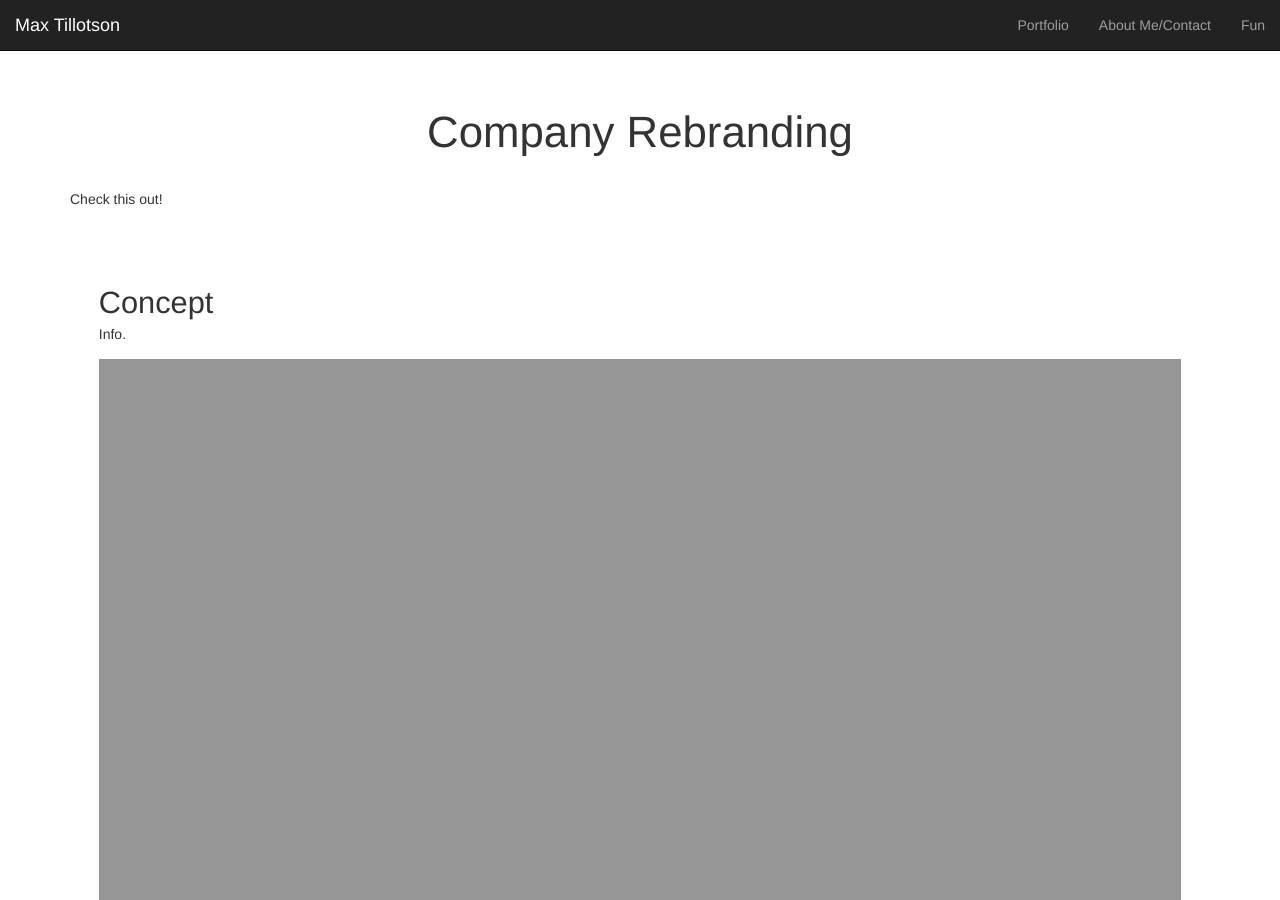
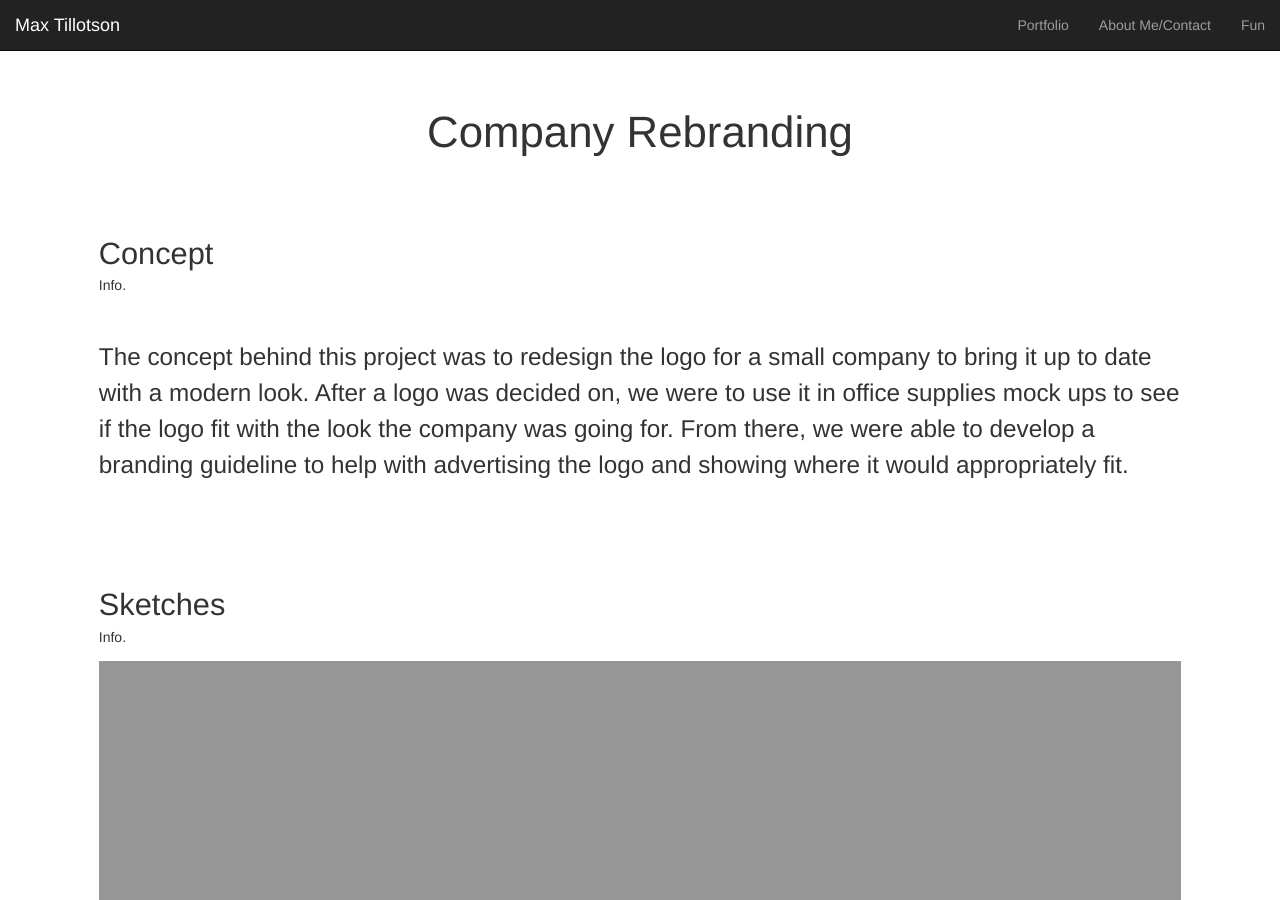
Before and after one commit to MaxTillotson/maxtill.ca, a Jekyll site: the page built from company-rebranding.html, in a window 1280 px wide and 900 px high. Built offline with Jekyll 4.4.1, drawn with Linux system fonts in a browser that asks for light colours; nearby versions of some CDN libraries.

Commit message:
added content

```diff
--- a/company-rebranding.html
+++ b/company-rebranding.html
@@ -4,16 +4,13 @@ layout: default
 ---
     <div class="container">
       <h1 class="pad-t-2 text-center yotta">Company Rebranding</h1>
-      <p>Check this out!</p>
       <div class="grid">
         <div class="unit xs-1 s-1 m-1 l-1">
           <div class="island">
             <div class="text block pad-t-1-2">
               <h2 class="push-0 name">Concept</h2><span class="pad-b-1-2 block">Info.</span>
             </div>
-            <div class="embed embed-1by1">
-              <img alt="" class="image embed-item" src="https://dummyimage.com/1:1x1080/000/fff.jpg">
-            </div>
+            <p class="pad-t giga">The concept behind this project was to redesign the logo for a small company to bring it up to date with a modern look. After a logo was decided on, we were to use it in office supplies mock ups to see if the logo fit with the look the company was going for. From there, we were able to develop a branding guideline to help with advertising the logo and showing where it would appropriately fit.</p>
           </div>
         </div>
         <div class="unit xs-1 s-1 m-1 l-1">
```
